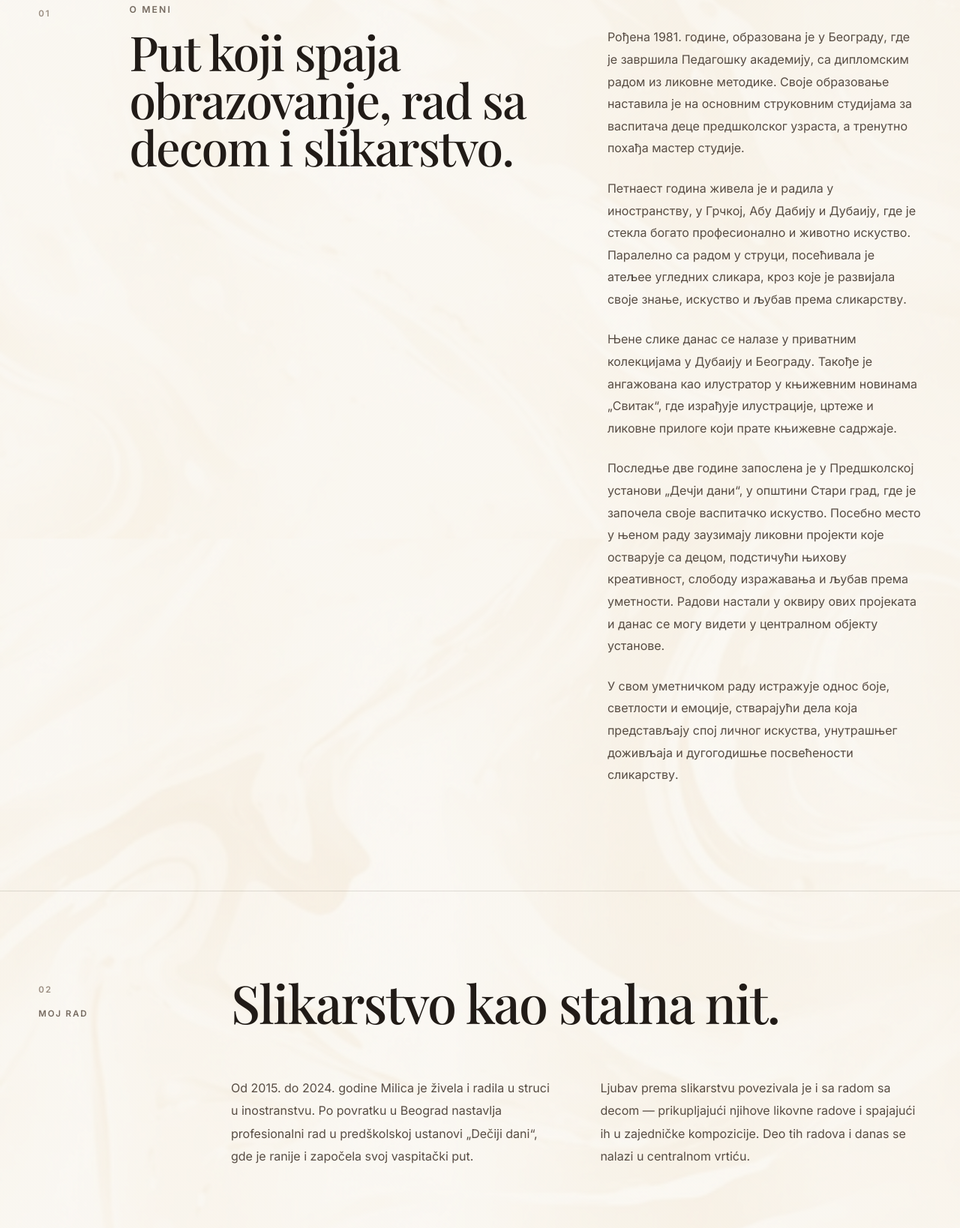
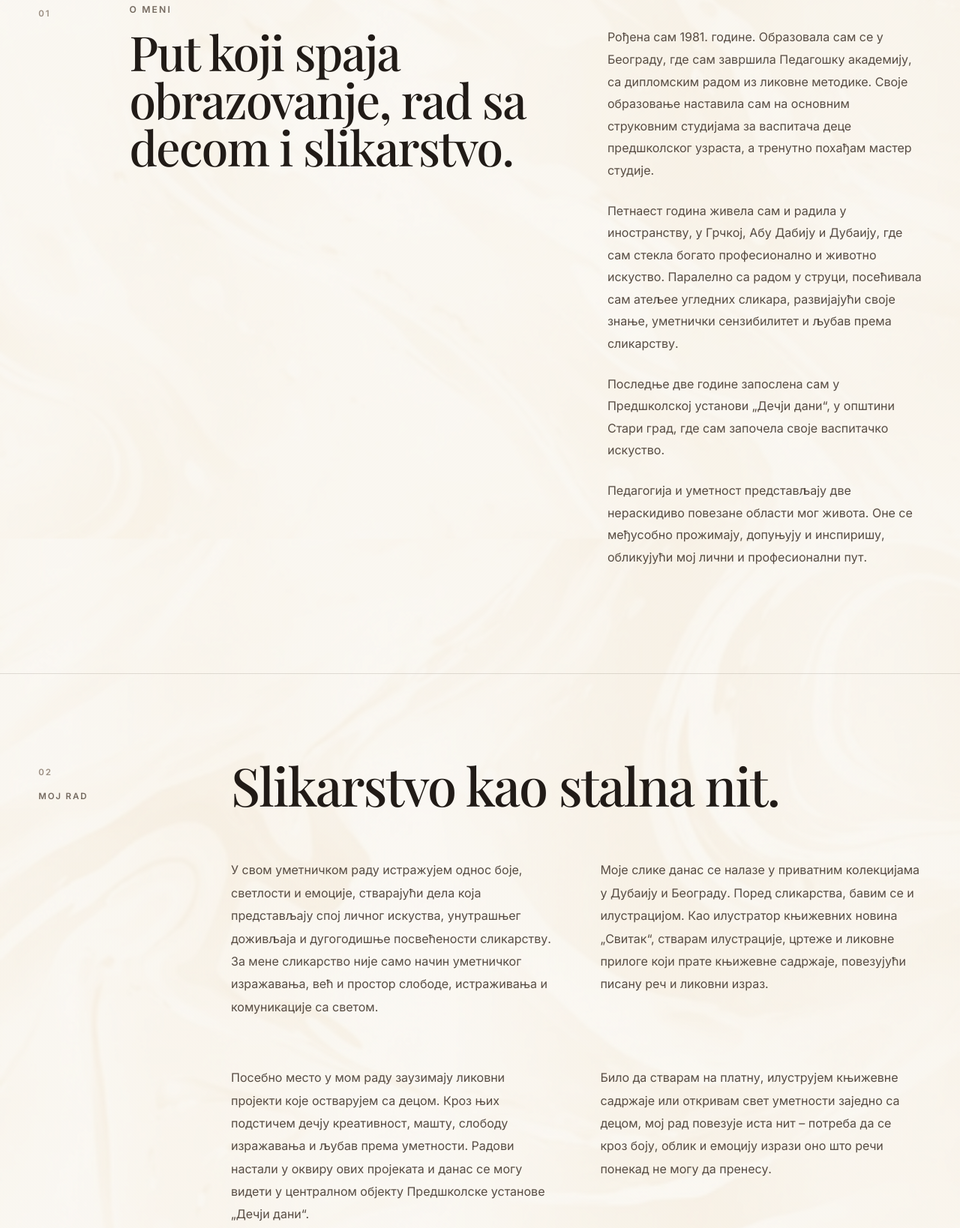
Before and after one commit to Pikolinko/milica-izlozba-pred, a plain HTML site: page artist.html in a window 1280 px wide. Shown: the part 1203-2841 px from the top of the page at 75% size. Drawn offline with nearby package versions, Linux system fonts and the light colour scheme.

Commit message:
Update artist.html

```diff
--- a/artist.html
+++ b/artist.html
@@ -80,34 +80,26 @@
 
       <div class="artist-intro__text">
         <p>
-          Рођена 1981. године, образована је у Београду, где је завршила Педагошку академију,
-		  са дипломским радом из ликовне методике. Своје образовање наставила је на основним
-		  струковним студијама за васпитача деце предшколског узраста,
-		  а тренутно похађа мастер студије.
+          Рођена сам 1981. године. Образовала сам се у Београду, где сам завршила
+		  Педагошку академију, са дипломским радом из ликовне методике.
+		  Своје образовање наставила сам на основним струковним студијама за
+		  васпитача деце предшколског узраста, а тренутно похађам мастер студије.
         </p>
 
         <p>
-          Петнаест година живела је и радила у иностранству, у Грчкој, Абу Дабију и Дубаију,
-		  где је стекла богато професионално и животно искуство. Паралелно са радом у струци,
-		  посећивала је атељее угледних сликара, кроз које је развијала своје знање, искуство
-		  и љубав према сликарству.
+          Петнаест година живела сам и радила у иностранству, у Грчкој, Абу Дабију
+		  и Дубаију, где сам стекла богато професионално и животно искуство.
+		  Паралелно са радом у струци, посећивала сам атељее угледних сликара,
+		  развијајући своје знање, уметнички сензибилитет и љубав према сликарству.
         </p>
 		<p>
-          Њене слике данас се налазе у приватним колекцијама у Дубаију и Београду. Такође је
-		  ангажована као илустратор у књижевним новинама „Свитак“, где израђује илустрације,
-		  цртеже и ликовне прилоге који прате књижевне садржаје.
+          Последње две године запослена сам у Предшколској установи „Дечји дани“,
+		  у општини Стари град, где сам започела своје васпитачко искуство.
         </p>
 		<p>
-          Последње две године запослена је у Предшколској установи „Дечји дани“, у општини
-		  Стари град, где је започела своје васпитачко искуство. Посебно место у њеном раду
-		  заузимају ликовни пројекти које остварује са децом, подстичући њихову креативност,
-		  слободу изражавања и љубав према уметности. Радови настали у оквиру ових пројеката
-		  и данас се могу видети у централном објекту установе.
-        </p>
-		<p>
-          У свом уметничком раду истражује однос боје, светлости и емоције, стварајући дела
-		  која представљају спој личног искуства, унутрашњег доживљаја и дугогодишње
-		  посвећености сликарству.
+          Педагогија и уметност представљају две нераскидиво повезане области мог
+		  живота. Оне се међусобно прожимају, допуњују и инспиришу, обликујући мој
+		  лични и професионални пут.
         </p>
       </div>
     </div>
@@ -126,15 +118,28 @@
 
         <div class="artist-story__columns">
           <p>
-            Od 2015. do 2024. godine Milica je živela i radila u struci u inostranstvu.
-            Po povratku u Beograd nastavlja profesionalni rad u predškolskoj ustanovi
-            „Dečiji dani“, gde je ranije i započela svoj vaspitački put.
+            У свом уметничком раду истражујем однос боје, светлости и емоције,
+			стварајући дела која представљају спој личног искуства, унутрашњег
+			доживљаја и дугогодишње посвећености сликарству. За мене сликарство
+			није само начин уметничког изражавања, већ и простор слободе, истраживања
+			и комуникације са светом.
           </p>
-
           <p>
-            Ljubav prema slikarstvu povezivala je i sa radom sa decom — prikupljajući
-            njihove likovne radove i spajajući ih u zajedničke kompozicije. Deo tih radova
-            i danas se nalazi u centralnom vrtiću.
+            Моје слике данас се налазе у приватним колекцијама у Дубаију и Београду.
+			Поред сликарства, бавим се и илустрацијом. Као илустратор књижевних новина
+			„Свитак“, стварам илустрације, цртеже и ликовне прилоге који прате књижевне
+			садржаје, повезујући писану реч и ликовни израз.
+          </p>
+		  <p>
+            Посебно место у мом раду заузимају ликовни пројекти које остварујем са децом.
+			Кроз њих подстичем дечју креативност, машту, слободу изражавања и љубав према
+			уметности. Радови настали у оквиру ових пројеката и данас се могу видети у
+			централном објекту Предшколске установе „Дечји дани“.
+          </p>
+		  <p>
+            Било да стварам на платну, илуструјем књижевне садржаје или откривам свет
+			уметности заједно са децом, мој рад повезује иста нит – потреба да се кроз боју,
+			облик и емоцију изрази оно што речи понекад не могу да пренесу.
           </p>
         </div>
       </div>
```
